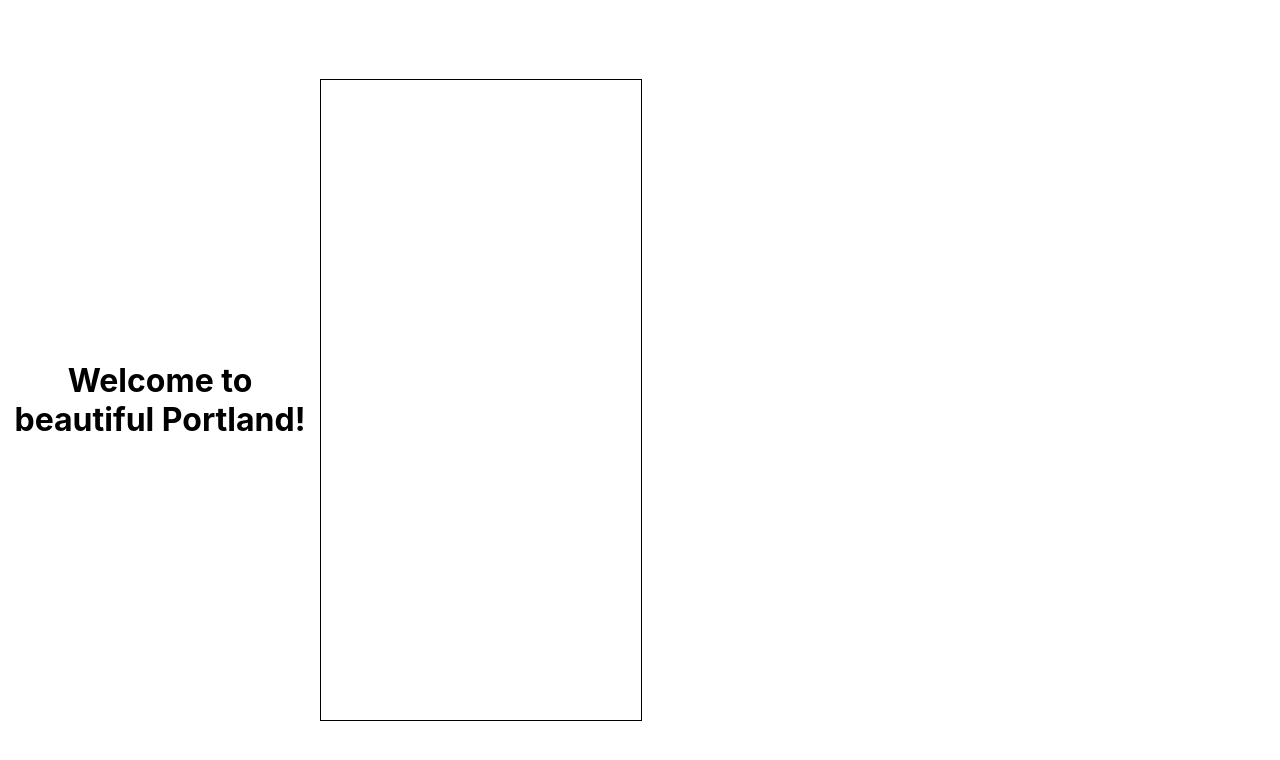
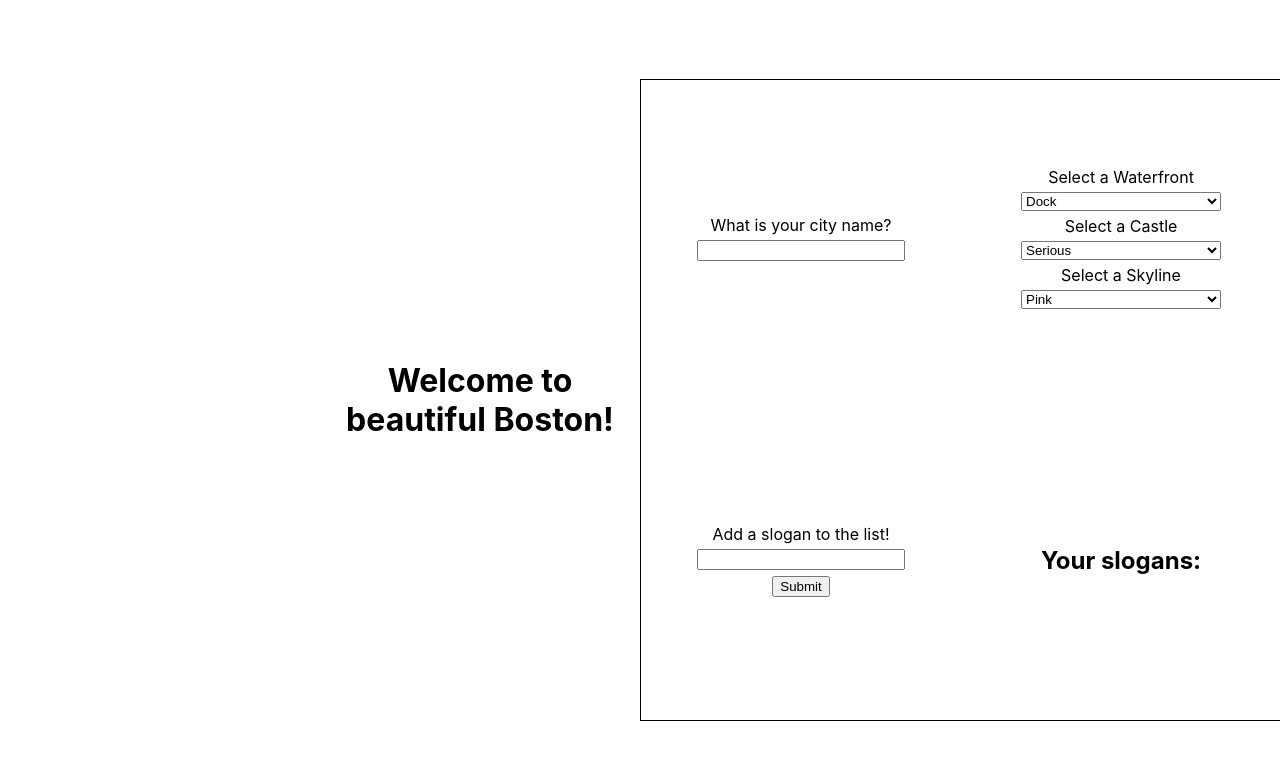
Before and after one commit to ElliottProductions/react-city-builder-halbakd-feb22, a React (Create React App) app: page / in a window 1280 px wide. Shown: the top 760 px of the page. Built offline with nearby package versions, Linux system fonts and the light colour scheme.

Commit message:
added everything in app.js

```diff
--- a/src/App.js
+++ b/src/App.js
@@ -14,6 +14,10 @@
   const [waterfrontId, setWaterFrontId] = useState(1);
   const [castleId, setCastleId] = useState(1);
 
+  const [cityName, setCityName] = useState('Boston');
+  const [sloganArr, setSloganArr] = useState(['The City of Excellence']);
+
+
 
   // You'll need to keep track of a skylineId, waterfrontId, and castleId. All these start out as 1
   // you'll need to track a city name, which starts as the city name of your choice.
@@ -22,21 +26,30 @@
   return (
     <div className="App">
       {/* here, the City component takes in skylineId, waterfrontId, castleId as props. It'll use those ids to render pictures correctly. */}
+      <City skylineId={skylineId} waterfrontId={waterfrontId} castleId={castleId}/>
       <h1>
         {/* dynamically update the city name here using state */}
-        Welcome to beautiful Portland!
+
+        Welcome to beautiful {cityName}!
       </h1>
       <div className='bottom'>
         {/* here, the CityNameInput component takes in the setCityName state handler function */}
+        <CityNameInput setCityName={setCityName}/>
         <section className='dropdowns'>
           {/*
           render all three Dropdown components (WaterfrontDropdown, SkylineDropdown, CastleDropdown) here.
 
           In each Dropdown, pass as props the state handler functions defined above, so that these child components can manipulate parent state
           */}
+          <WaterfrontDropdown setWaterFrontId={setWaterFrontId}/>
+          <CastleDropdown setCastleId={setCastleId}/>
+          <SkylineDropdown setSkyLineId={setSkyLineId}/>
+
         </section>
         {/* here, the SloganForm component takes in the setSlogans state handler function and the slogans array that live in state */}
+        <SloganForm setSloganArr={setSloganArr} sloganArr={sloganArr}/>
         {/* here, the SloganList component takes the array of slogans that lives in state */}
+        <SloganList sloganArr={sloganArr}/>
 
       </div>
     </div>
```
